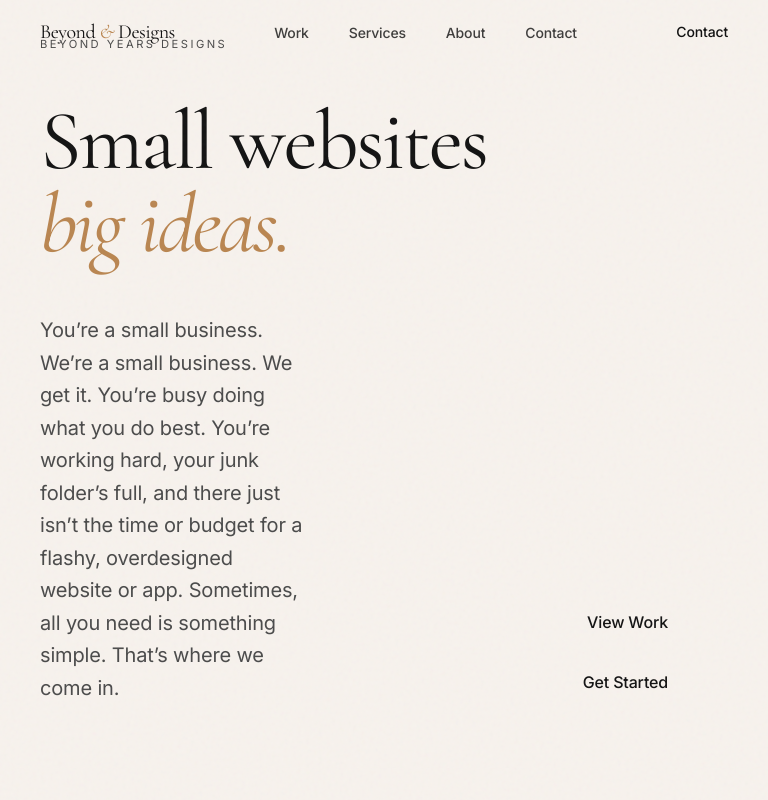
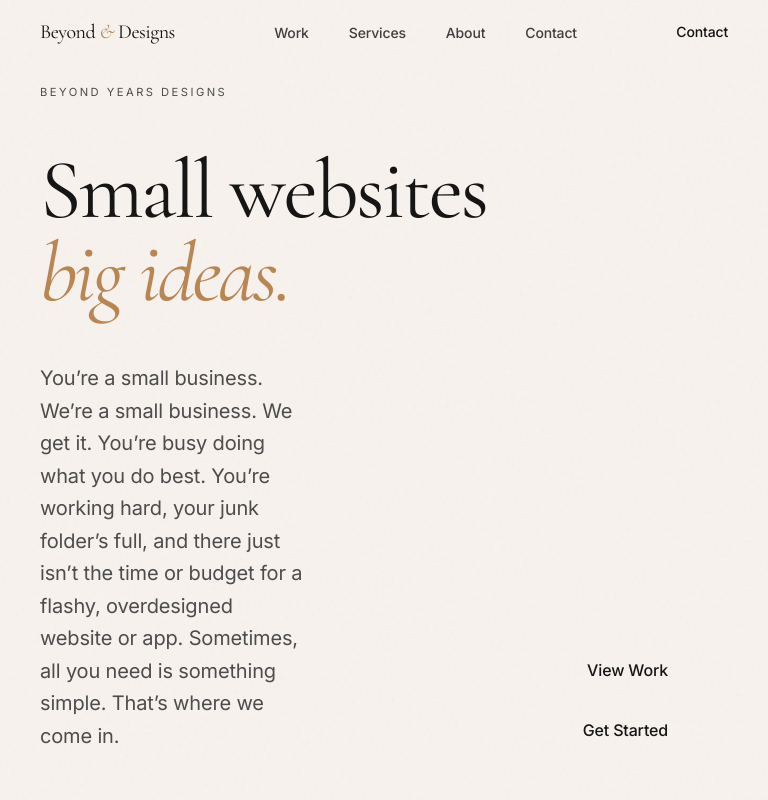
Before and after one commit to CJD115/Beyond-Years-Designs, a React (Vite) app: page / in a window 768 px wide. Shown: the top 800 px of the page. Built offline with nearby package versions, Linux system fonts and the light colour scheme.

Commit message:
add consistent focus-visible accessibility styles

```diff
--- a/src/index.css
+++ b/src/index.css
@@ -102,6 +102,19 @@
     background-color: var(--ochre);
     color: var(--linen);
   }
+
+  :where(
+    a[href],
+    button,
+    input:not([type="hidden"]),
+    textarea,
+    select,
+    summary,
+    [tabindex]:not([tabindex="-1"])
+  ):focus-visible {
+    outline: 2px solid hsl(var(--ring));
+    outline-offset: 3px;
+  }
 }
 
 @layer components {
@@ -164,3 +177,10 @@
     justify-content: center;
   }
 }
+
+@media (min-width: 768px) and (max-width: 1100px) and (max-height: 820px) {
+  .hero-section {
+    justify-content: flex-start;
+    padding-top: 5.25rem;
+  }
+}
```
